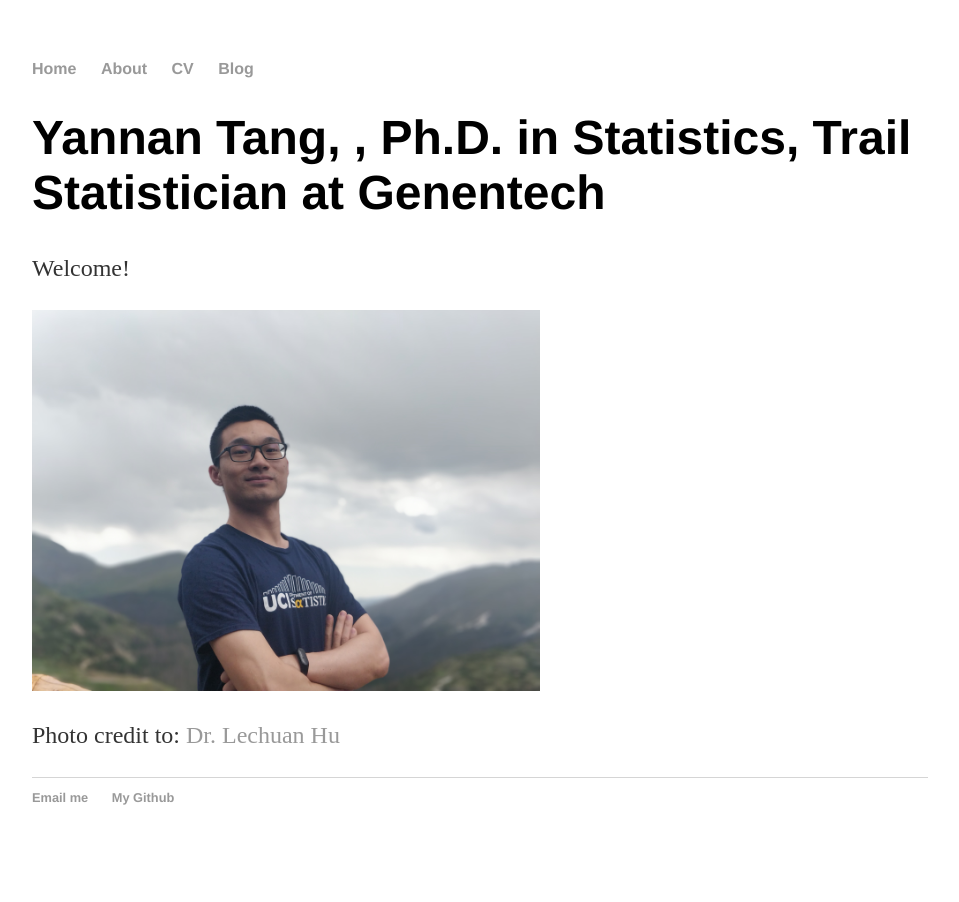
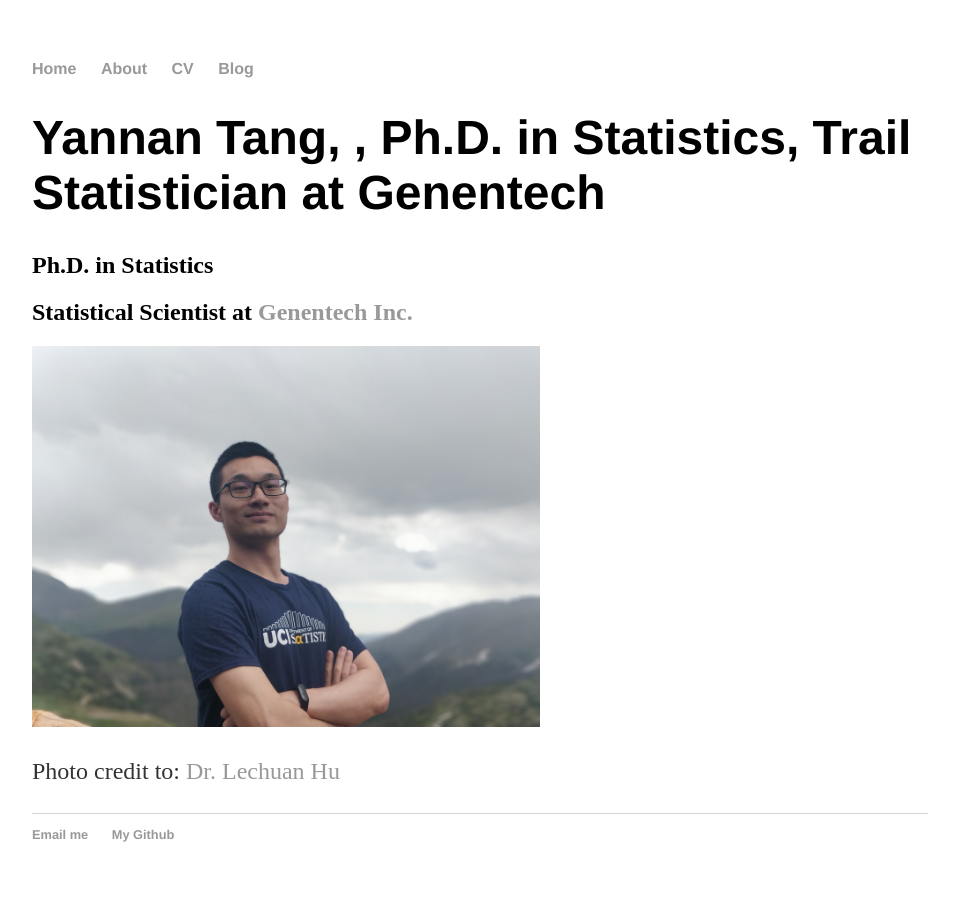
Before and after one commit to YannanTang/YannanTang.github.io, a Jekyll site: the page built from index.html, in a window 1280 px wide. Shown: the whole page, without its empty margins (160-1119 px from the left). Built offline with Jekyll 4.4.1, drawn with Linux system fonts in a browser that asks for light colours.

```diff
--- a/index.html
+++ b/index.html
@@ -1,10 +1,11 @@
 ---
 layout: default
-title: Yannan Tang
+title: Yannan Tang Home
 ---
 <div class="blurb">
 	<h1>Yannan Tang, , Ph.D. in Statistics, Trail Statistician at Genentech</h1>
-	<p>Welcome!</p>
+	<h2>Ph.D. in Statistics</h2>
+	<h2>Statistical Scientist at <a href="https://www.gene.com" target="_blank">Genentech Inc.</a></h2>
 	<style>img {width: 56.7%}</style>
 	<img src="https://yannantang.github.io/images/YannanFigure.jpg">
 	<p>Photo credit to: <a href="https://www.linkedin.com/in/lechuan-hu-385279a1/?locale=en_US" target="_blank">Dr. Lechuan Hu</a>
```
